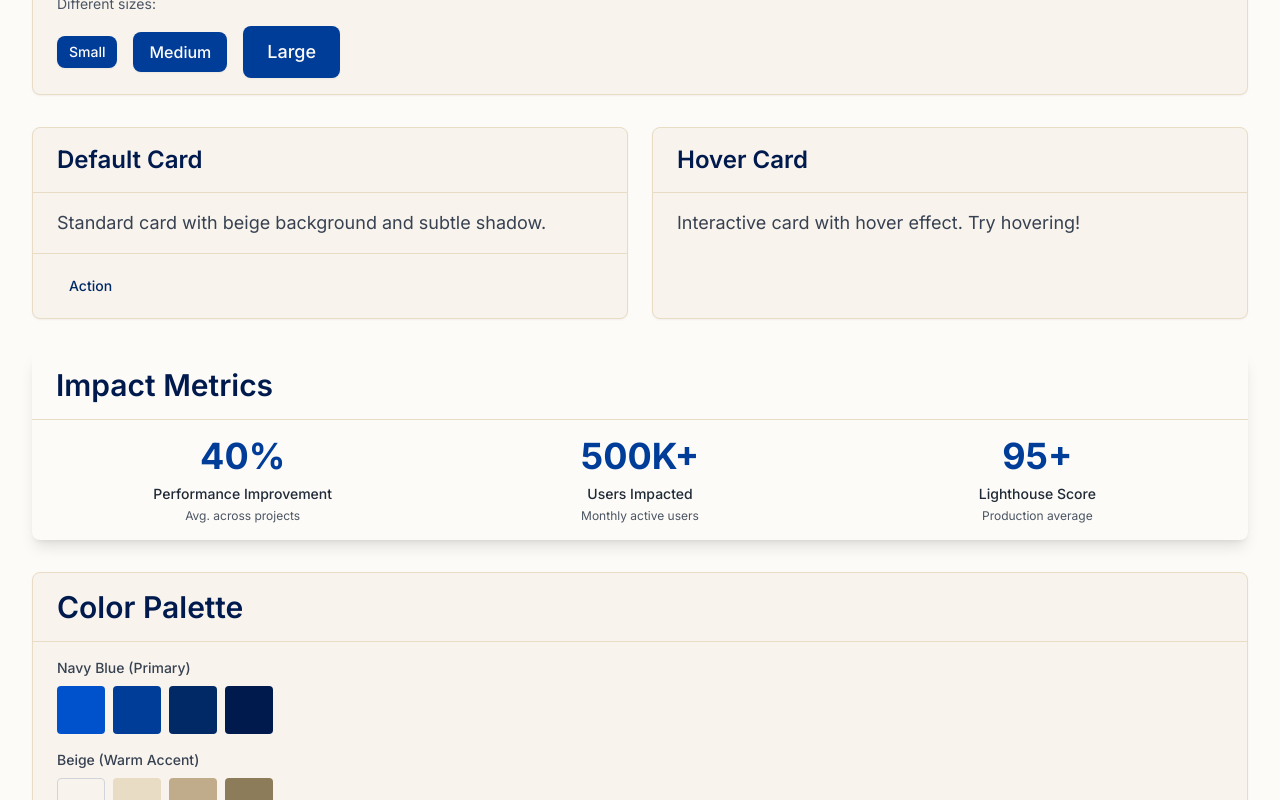
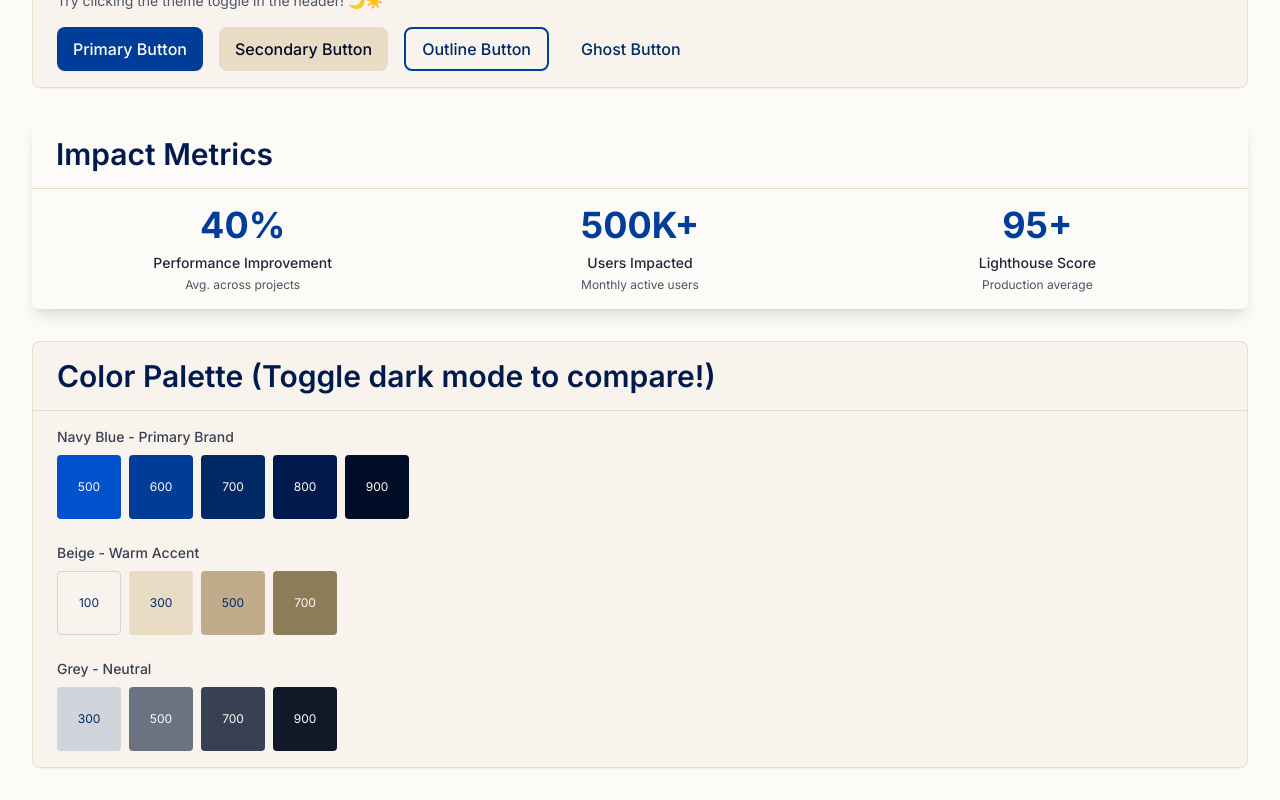
Before and after one commit to Ghanneycaleb/portfolio-architect, a React (Vite) app: page / in a window 1280 px wide. Shown: the part 360-1160 px from the top of the page. Built offline with nearby package versions, Linux system fonts and the light colour scheme.

Commit message:
feat: integrate Header and Footer into app layout

```diff
--- a/src/App.jsx
+++ b/src/App.jsx
@@ -1,18 +1,27 @@
-import { Button } from "./components/common/Button";
-import { Card } from "./components/common/Card";
-import { profile } from "./data/profile";
+import { Header } from './components/layout/Header';
+import { Footer } from './components/layout/Footer';
+import { Button } from './components/common/Button';
+import { Card } from './components/common/Card';
+import { profile } from './data/profile';
+import './styles/index.css';
 
 /**
- * App Component (Temporary Demo)
+ * App Component (Demo with Layout)
  *
- * This is just for testing! We'll replace it with proper routing later.
- * Shows our components with the navy/beige/grey palette.
+ * Now includes Header and Footer!
+ * Test dark mode by clicking the theme toggle.
  */
 function App() {
   return (
-    <div className="min-h-screen bg-beige-50 dark:bg-navy-900 py-12">
+    <div className="flex flex-col min-h-screen">
+      {/* Header - sticky at top */}
+      <Header />
+
+      {/* Main content */}
+      <main className="flex-1 bg-beige-50 dark:bg-navy-900 py-12">
         <div className="container-custom">
-        {/* Header */}
+
+          {/* Hero Section */}
           <div className="mb-12 text-center">
             <h1 className="mb-4">{profile.name}</h1>
             <p className="text-xl text-grey-600 dark:text-beige-300">
@@ -20,63 +29,25 @@ function App() {
             </p>
           </div>
 
-        {/* Button Variants Demo */}
+          {/* Button Variants */}
           <Card className="mb-8">
             <Card.Header>
               <h3>Button Components</h3>
             </Card.Header>
             <Card.Body>
+              <p className="text-sm text-grey-600 dark:text-beige-400 mb-4">
+                Try clicking the theme toggle in the header! 🌙☀️
+              </p>
               <div className="flex flex-wrap gap-4">
                 <Button variant="primary">Primary Button</Button>
                 <Button variant="secondary">Secondary Button</Button>
                 <Button variant="outline">Outline Button</Button>
                 <Button variant="ghost">Ghost Button</Button>
               </div>
-
-            <div className="mt-6">
-              <p className="text-sm text-grey-600 dark:text-beige-400 mb-3">
-                Different sizes:
-              </p>
-              <div className="flex flex-wrap items-center gap-4">
-                <Button size="sm">Small</Button>
-                <Button size="md">Medium</Button>
-                <Button size="lg">Large</Button>
-              </div>
-            </div>
             </Card.Body>
           </Card>
 
-        {/* Card Variants Demo */}
-        <div className="grid grid-cols-1 md:grid-cols-2 gap-6 mb-8">
-          <Card variant="default">
-            <Card.Header>
-              <h4>Default Card</h4>
-            </Card.Header>
-            <Card.Body>
-              <p className="text-grey-700 dark:text-beige-200">
-                Standard card with beige background and subtle shadow.
-              </p>
-            </Card.Body>
-            <Card.Footer>
-              <Button size="sm" variant="ghost">
-                Action
-              </Button>
-            </Card.Footer>
-          </Card>
-
-          <Card variant="hover">
-            <Card.Header>
-              <h4>Hover Card</h4>
-            </Card.Header>
-            <Card.Body>
-              <p className="text-grey-700 dark:text-beige-200">
-                Interactive card with hover effect. Try hovering!
-              </p>
-            </Card.Body>
-          </Card>
-        </div>
-
-        {/* Impact Metrics Demo */}
+          {/* Impact Metrics */}
           <Card variant="elevated">
             <Card.Header>
               <h3>Impact Metrics</h3>
@@ -85,13 +56,24 @@ function App() {
               <div className="grid grid-cols-1 md:grid-cols-3 gap-6">
                 {profile.impactMetrics.map((metric, index) => (
                   <div key={index} className="text-center">
-                  <div className="text-4xl font-bold text-navy-600 dark:text-navy-300 mb-2">
+                    <div className="
+                      text-4xl font-bold
+                      text-navy-600 dark:text-navy-300
+                      mb-2
+                    ">
                       {metric.value}
                     </div>
-                  <div className="text-sm font-medium text-grey-800 dark:text-beige-200 mb-1">
+                    <div className="
+                      text-sm font-medium
+                      text-grey-800 dark:text-beige-200
+                      mb-1
+                    ">
                       {metric.label}
                     </div>
-                  <div className="text-xs text-grey-600 dark:text-beige-400">
+                    <div className="
+                      text-xs
+                      text-grey-600 dark:text-beige-400
+                    ">
                       {metric.context}
                     </div>
                   </div>
@@ -100,49 +82,83 @@ function App() {
             </Card.Body>
           </Card>
 
-        {/* Color Palette Reference */}
+          {/* Color Palette - Now with dark mode comparison! */}
           <Card className="mt-8">
             <Card.Header>
-            <h3>Color Palette</h3>
+              <h3>Color Palette (Toggle dark mode to compare!)</h3>
             </Card.Header>
             <Card.Body>
-            <div className="space-y-4">
-              {/* Navy */}
+              <div className="space-y-6">
                 <div>
-                <p className="text-sm font-medium mb-2">Navy Blue (Primary)</p>
+                  <p className="text-sm font-medium mb-2">
+                    Navy Blue - Primary Brand
+                  </p>
                   <div className="flex gap-2">
-                  <div className="w-12 h-12 bg-navy-500 rounded"></div>
-                  <div className="w-12 h-12 bg-navy-600 rounded"></div>
-                  <div className="w-12 h-12 bg-navy-700 rounded"></div>
-                  <div className="w-12 h-12 bg-navy-800 rounded"></div>
+                    <div className="w-16 h-16 bg-navy-500 rounded flex items-center justify-center">
+                      <span className="text-xs text-beige-50">500</span>
+                    </div>
+                    <div className="w-16 h-16 bg-navy-600 rounded flex items-center justify-center">
+                      <span className="text-xs text-beige-50">600</span>
+                    </div>
+                    <div className="w-16 h-16 bg-navy-700 rounded flex items-center justify-center">
+                      <span className="text-xs text-beige-50">700</span>
+                    </div>
+                    <div className="w-16 h-16 bg-navy-800 rounded flex items-center justify-center">
+                      <span className="text-xs text-beige-50">800</span>
+                    </div>
+                    <div className="w-16 h-16 bg-navy-900 rounded flex items-center justify-center">
+                      <span className="text-xs text-beige-50">900</span>
+                    </div>
                   </div>
                 </div>
 
-              {/* Beige */}
                 <div>
-                <p className="text-sm font-medium mb-2">Beige (Warm Accent)</p>
+                  <p className="text-sm font-medium mb-2">
+                    Beige - Warm Accent
+                  </p>
                   <div className="flex gap-2">
-                  <div className="w-12 h-12 bg-beige-100 rounded border border-grey-300"></div>
-                  <div className="w-12 h-12 bg-beige-300 rounded"></div>
-                  <div className="w-12 h-12 bg-beige-500 rounded"></div>
-                  <div className="w-12 h-12 bg-beige-700 rounded"></div>
+                    <div className="w-16 h-16 bg-beige-100 rounded border border-grey-300 flex items-center justify-center">
+                      <span className="text-xs text-navy-700">100</span>
+                    </div>
+                    <div className="w-16 h-16 bg-beige-300 rounded flex items-center justify-center">
+                      <span className="text-xs text-navy-700">300</span>
+                    </div>
+                    <div className="w-16 h-16 bg-beige-500 rounded flex items-center justify-center">
+                      <span className="text-xs text-navy-700">500</span>
+                    </div>
+                    <div className="w-16 h-16 bg-beige-700 rounded flex items-center justify-center">
+                      <span className="text-xs text-beige-50">700</span>
+                    </div>
                   </div>
                 </div>
 
-              {/* Grey */}
                 <div>
-                <p className="text-sm font-medium mb-2">Grey (Neutral)</p>
+                  <p className="text-sm font-medium mb-2">
+                    Grey - Neutral
+                  </p>
                   <div className="flex gap-2">
-                  <div className="w-12 h-12 bg-grey-300 rounded"></div>
-                  <div className="w-12 h-12 bg-grey-500 rounded"></div>
-                  <div className="w-12 h-12 bg-grey-700 rounded"></div>
-                  <div className="w-12 h-12 bg-grey-900 rounded"></div>
+                    <div className="w-16 h-16 bg-grey-300 rounded flex items-center justify-center">
+                      <span className="text-xs text-navy-700">300</span>
+                    </div>
+                    <div className="w-16 h-16 bg-grey-500 rounded flex items-center justify-center">
+                      <span className="text-xs text-beige-50">500</span>
+                    </div>
+                    <div className="w-16 h-16 bg-grey-700 rounded flex items-center justify-center">
+                      <span className="text-xs text-beige-50">700</span>
+                    </div>
+                    <div className="w-16 h-16 bg-grey-900 rounded flex items-center justify-center">
+                      <span className="text-xs text-beige-50">900</span>
+                    </div>
                   </div>
                 </div>
               </div>
             </Card.Body>
           </Card>
         </div>
+      </main>
+
+      {/* Footer */}
+      <Footer />
     </div>
   );
 }
```
Lines whose indentation alone changed are shown as unchanged.
